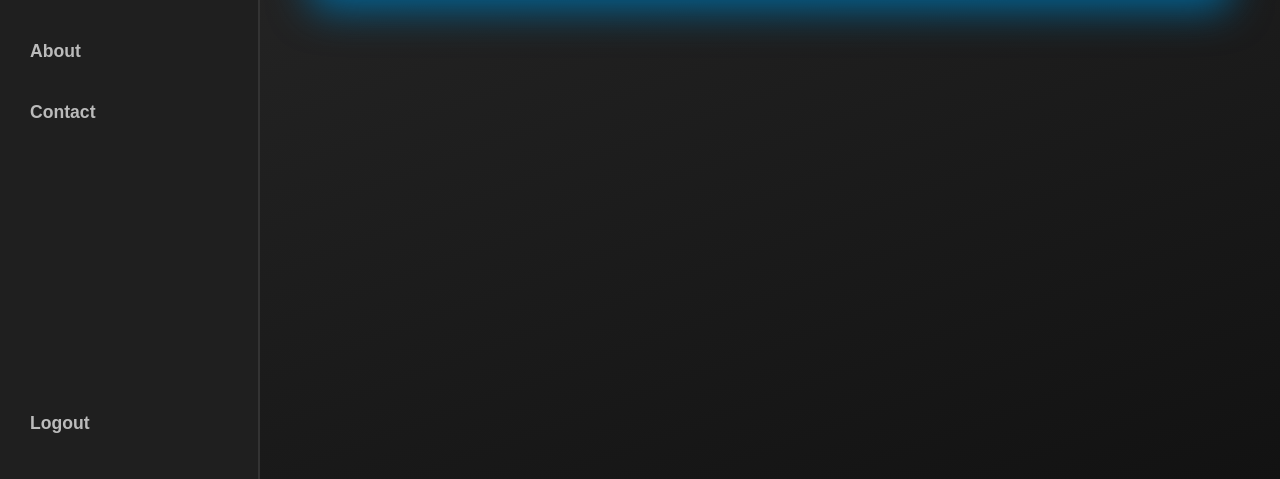
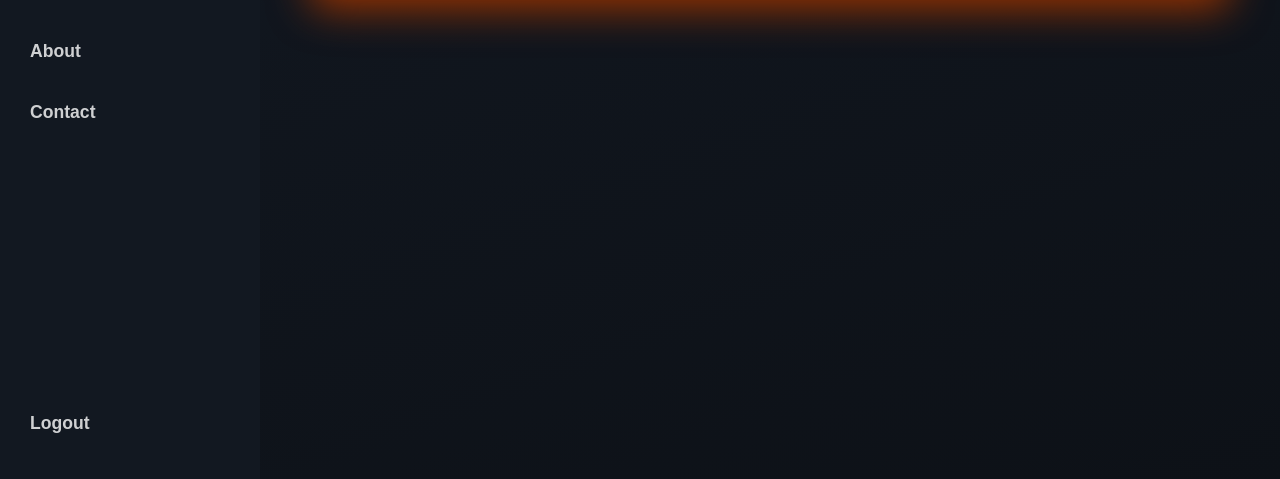
Before and after one commit to Frxncz/ITP222-Final-Project, a PHP site: page /dashboard.php in a window 1280 px wide. Shown: the part 321-800 px from the top of the page. Run offline with PHP 8.4, Linux system fonts and the light colour scheme; the visitor is signed in with stand-in values (Sample User, id 1).

Commit message:
Fixed the color theme of dashboard

```diff
--- a/dashboard.php
+++ b/dashboard.php
@@ -20,12 +20,12 @@ if (!isset($_SESSION['username'])) {
   body, html {
     height: 100%;
     font-family: 'Poppins', sans-serif;
-      background-color: #121212;
-      color: #eee;
+    background-color: #0d1117; /* base dark */
+    color: #ffcc66; /* warm yellow text */
   }
 
   a {
-      color: inherit;
+    color: #ffcc66; /* warm yellow links */
     text-decoration: none;
   }
 
@@ -37,18 +37,17 @@ if (!isset($_SESSION['username'])) {
 
   .sidebar {
     width: 260px;
-      background: #1f1f1f;
+    background: #121821; /* a little lighter than base for contrast */
     display: flex;
     flex-direction: column;
     padding: 30px 20px;
-      border-right: 2px solid #333;
   }
 
   .sidebar h2 {
     font-weight: 700;
     font-size: 1.8rem;
     margin-bottom: 30px;
-      color:rgb(11, 134, 196);
+    color: #ffcc66; /* warm yellow */
     letter-spacing: 2px;
     text-align: center;
   }
@@ -64,14 +63,13 @@ if (!isset($_SESSION['username'])) {
     font-size: 1.1rem;
     margin: 10px 0;
     border-radius: 8px;
-      color: #bbb;
+    color: #ffffffcc; /* white with some transparency */
     transition: background-color 0.3s, color 0.3s;
   }
 
   nav a.active,
   nav a:hover {
-      background-color: #006699;
-      color: #fff;
+    background-color: #993300; /* dark orange */
   }
 
   .logout-link {
@@ -80,36 +78,36 @@ if (!isset($_SESSION['username'])) {
     font-weight: 600;
     font-size: 1.1rem;
     border-radius: 8px;
-      color: #bbb;
+    color: #ffffffcc;
     transition: background-color 0.3s, color 0.3s;
   }
 
   .logout-link:hover {
-      background-color: #006699;
-      color: #fff;
+    background-color: #993300;
   }
 
   .content {
     flex-grow: 1;
     overflow-y: auto;
     padding: 40px 50px;
-      background: linear-gradient(160deg, #292929 0%, #121212 100%);
+    background: linear-gradient(160deg, #121821 0%, #0d1117 100%);
+    color: #ffcc66;
   }
 
   .hero {
     position: relative;
-      background: url('https://i.pinimg.com/736x/c3/86/98/c386984d08bf2186e93d06ad7e09984c.jpg') center center/cover no-repeat;
+    background: url('https://2minutetabletop.com/wp-content/uploads/2020/02/Arvyre-Fantasy-Map-Banner.jpg') center center/cover no-repeat;
     height: 280px;
     border-radius: 16px;
     margin-bottom: 40px;
-      box-shadow: 0 10px 40px #006699;
+    box-shadow: 0 10px 40px #993300;
   }
 
   .hero::before {
     content: '';
     position: absolute;
     inset: 0;
-      background:rgb(0, 77.20%, 63.90%, 0.60);
+    background: rgba(153, 51, 0, 0.6); /* dark orange overlay */
     border-radius: 16px;
   }
 
@@ -118,7 +116,7 @@ if (!isset($_SESSION['username'])) {
     bottom: 30px;
     left: 40px;
     z-index: 2;
-      color: #fff;
+    color: #ffffffcc;
   }
 
   .hero-text h1 {
@@ -136,15 +134,17 @@ if (!isset($_SESSION['username'])) {
   }
 
   h3 {
-      color: #ea5c5c;
+    color: #ffcc66; /* warm yellow */
     font-size: 2rem;
     margin-bottom: 20px;
-      border-bottom: 3px solid #ea5c5c;
+    border-bottom: 3px solid #993300; /* dark orange */
     padding-bottom: 5px;
     max-width: fit-content;
     letter-spacing: 1.5px;
   }
 </style>
+
+
 </head>
 <body>
 
```
Lines whose indentation alone changed are shown as unchanged.
